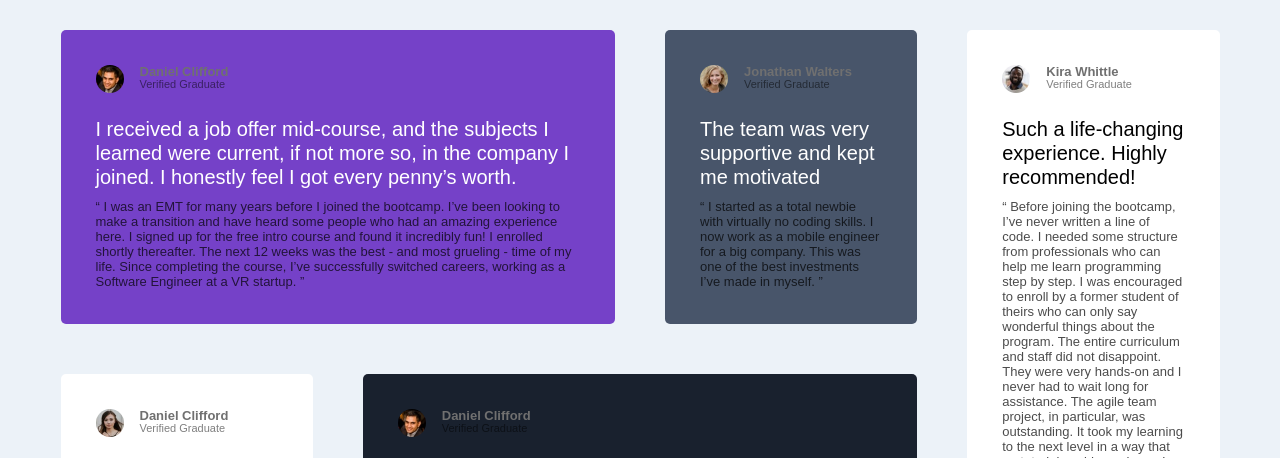
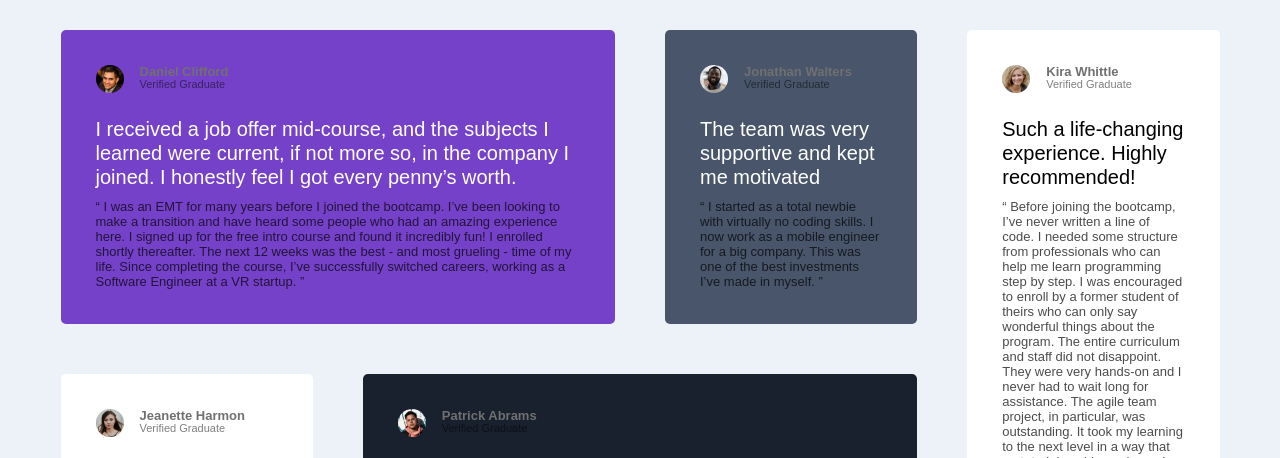
Before and after one commit to VirendrKumarYadav/CSS, a website: page hw_grid_templet/index.html in a window 1280 px wide. Shown: the top 458 px of the page. Drawn offline with Linux system fonts and the light colour scheme.

Commit message:
adding details

```diff
--- a/hw_grid_templet/index.html
+++ b/hw_grid_templet/index.html
@@ -36,7 +36,7 @@
                 <div class="danial">
                     <div>
                         <div>
-                            <img src="./asset/image-jeanette.jpg" alt="">
+                            <img src="./asset/image-jonathan.jpg" alt="">
                         </div>
                         <div>
                             <h2 class="name">Jonathan Walters</h2>
@@ -53,7 +53,7 @@
                 <div class="danial">
                     <div>
                         <div>
-                            <img src="./asset/image-jonathan.jpg" alt="">
+                            <img src="./asset/image-jeanette.jpg" alt="">
                         </div>
                         <div>
                             <h2 class="name">Kira Whittle</h2>
@@ -78,7 +78,7 @@
                             <img src="./asset/image-kira.jpg" alt="">
                         </div>
                         <div>
-                            <h2 class="name">Daniel Clifford</h2>
+                            <h2 class="name">Jeanette Harmon</h2>
                             <p class="position">Verified Graduate</p>
                         </div>
                     </div>
@@ -91,10 +91,10 @@
                 <div class="danial">
                     <div>
                         <div>
-                            <img src="./asset/image-daniel.jpg" alt="">
+                            <img src="./asset/image-patrick.jpg" alt="">
                         </div>
                         <div>
-                            <h2 class="name">Daniel Clifford</h2>
+                            <h2 class="name">Patrick Abrams</h2>
                             <p class="position">Verified Graduate</p>
                         </div>
                     </div>
```
